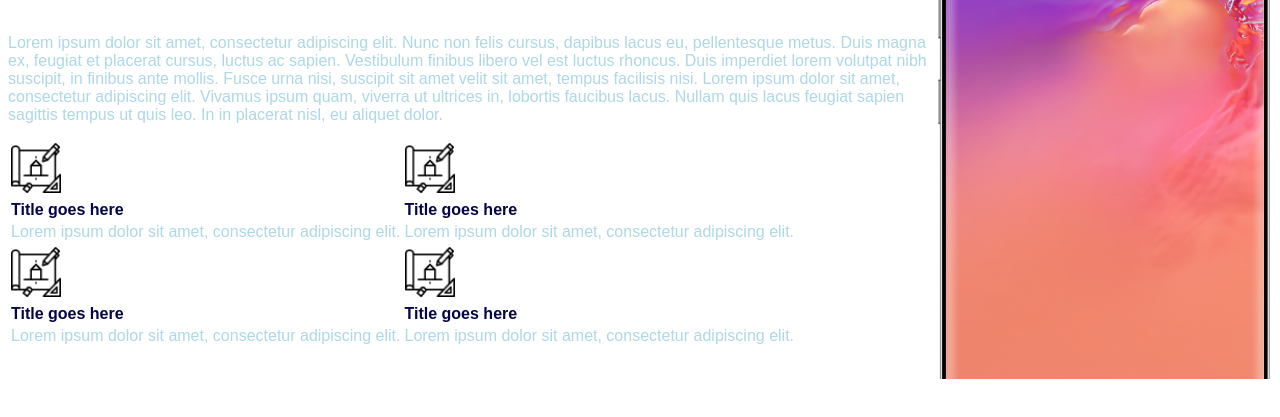
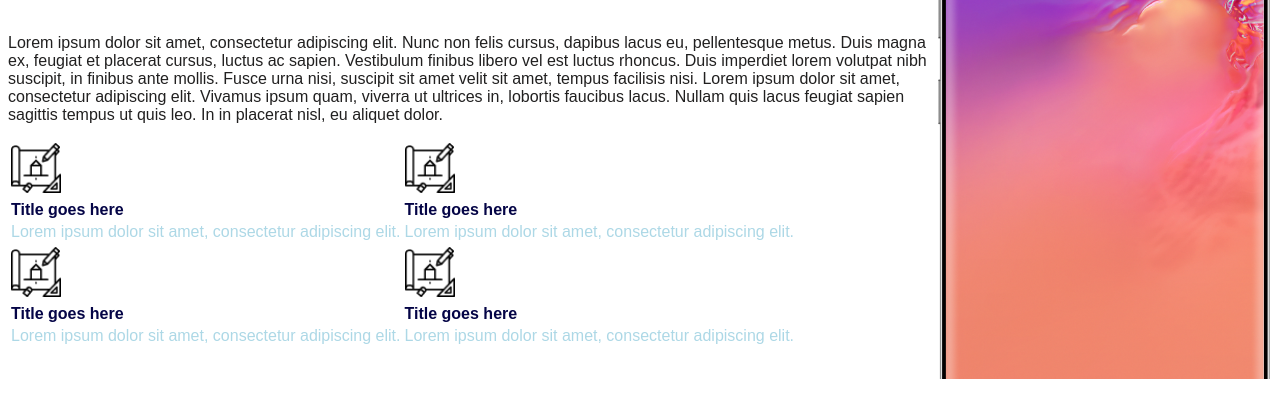
Before and after one commit to EliAdeboyejo/this, a plain HTML site: page index.html in a window 1280 px wide. Shown: the part 179-596 px from the top of the page. Drawn offline with Linux system fonts and the light colour scheme.

Commit message:
common
every time

```diff
--- a/styles.css
+++ b/styles.css
@@ -14,7 +14,7 @@ h1{
 }
 
 p{
-    color: lightblue;
+    color: rgb(33, 32, 32);
 }
 
 td{
```
